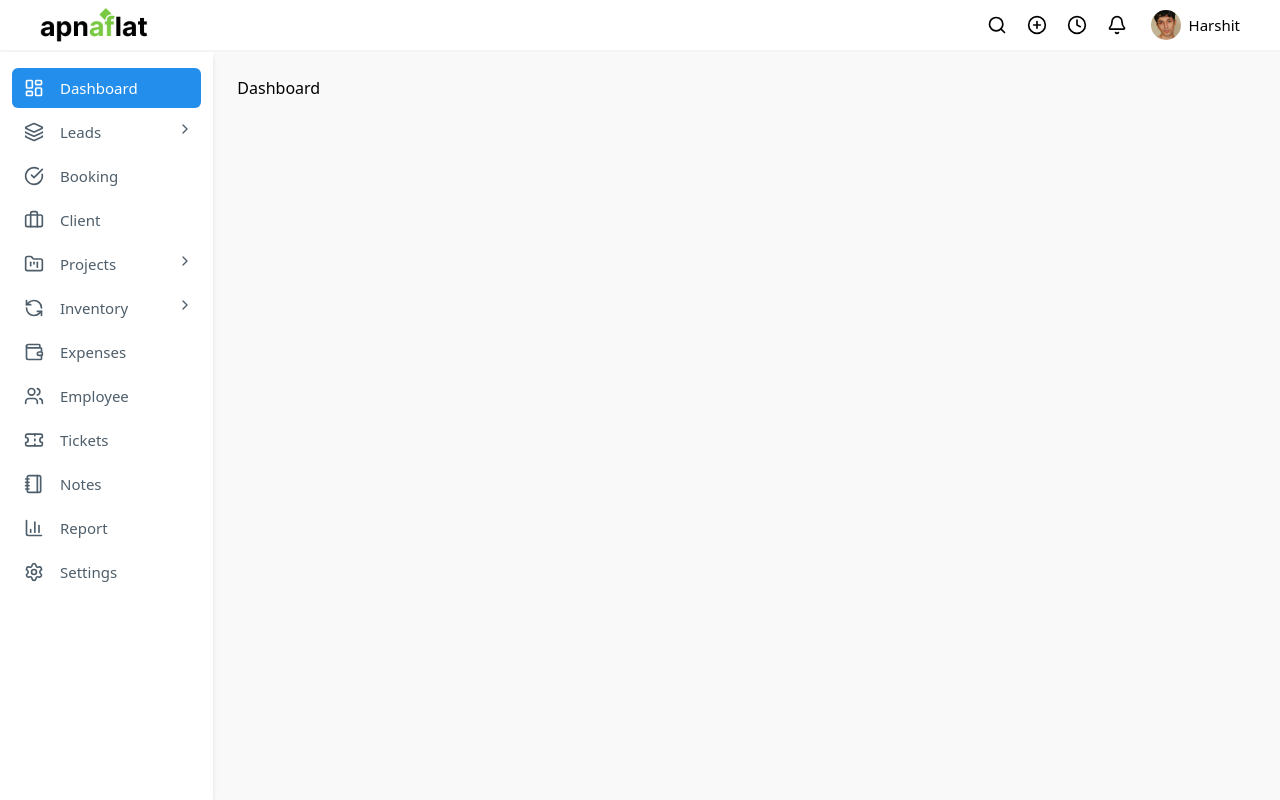
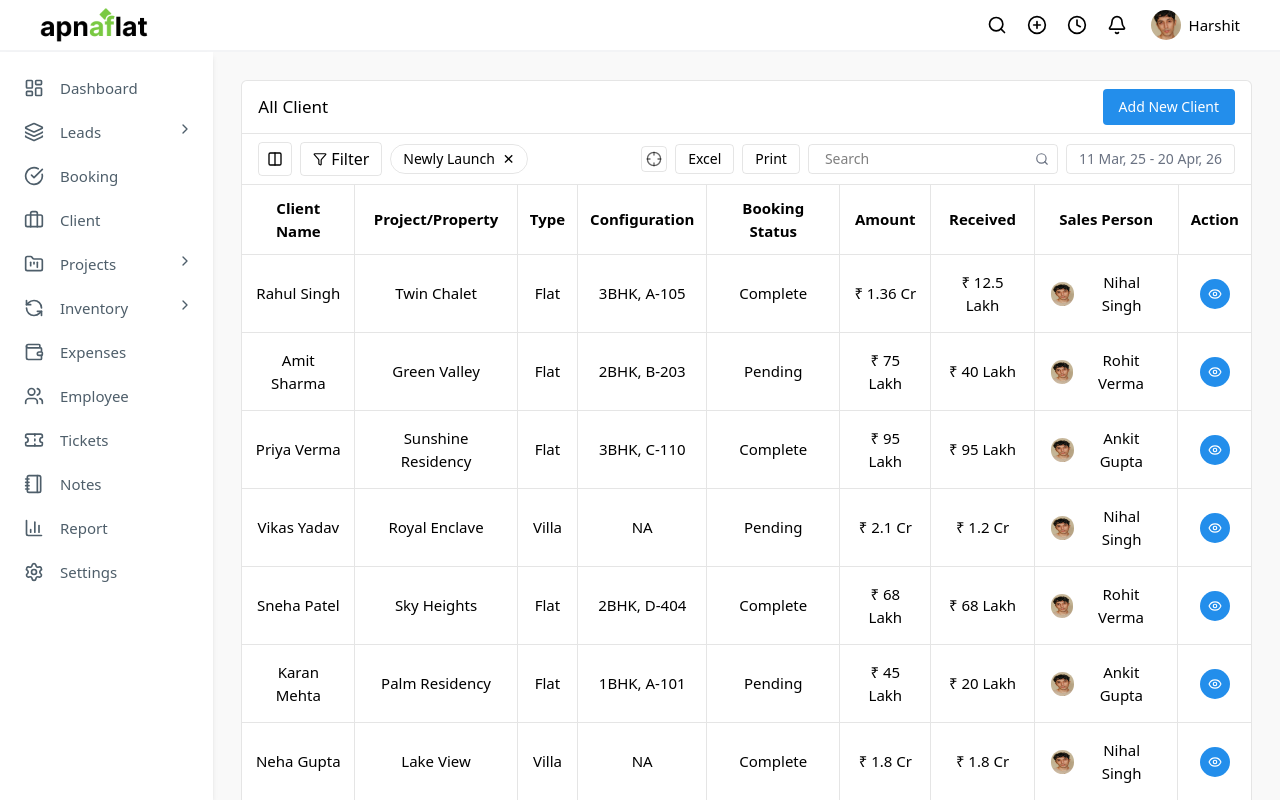
Before and after one commit to Abhinav22choubey/Mangement-Dashboard, a React (Vite) app: page /dashboard/Bookings/allClient in a window 1280 px wide. Before the commit this address led to /dashboard. Built offline with nearby package versions, Linux system fonts and the light colour scheme.

Commit message:
all client page

```diff
--- a/src/App.jsx
+++ b/src/App.jsx
@@ -16,6 +16,7 @@ import { AllLeads } from "./pages/leads/AllLeads";
 import LeadDetails from "./pages/leads/LeadDetails";
 import Kanban from "./pages/Kanban";
 import Bookings from "./pages/Bookings";
+import BookedClient from "./components/Bookings/BookedClient";
 import "./App.css";
 import AddLeads from "./pages/AddLeads";
 
@@ -70,7 +71,10 @@ export const App = () => {
             <Route path="kanban" element={<Kanban />} />
             <Route path="add" element={<AddLeads />} />
           </Route>
-          <Route path="Bookings" element={<Bookings />} />
+          <Route path="Bookings"  >
+            <Route index element={<Bookings />} />
+            <Route path="allClient" element={<BookedClient />} />
+           </Route>
         </Route>
 
         {/* Fallback */}
--- /dev/null
+++ b/src/components/Bookings/BookedClient.jsx
@@ -0,0 +1,230 @@
+  import React, { useState } from "react";
+  import { Search, Eye, Filter, Columns2, Crosshair } from "lucide-react";
+  import profile from "../../assets/kanban/profile.jpg";
+
+  const clientsData = [
+    {
+      name: "Rahul Singh",
+      project: "Twin Chalet",
+      type: "Flat",
+      config: "3BHK, A-105",
+      status: "Complete",
+      amount: "₹ 1.36 Cr",
+      received: "₹ 12.5 Lakh",
+      sales: "Nihal Singh",
+    },
+    {
+      name: "Amit Sharma",
+      project: "Green Valley",
+      type: "Flat",
+      config: "2BHK, B-203",
+      status: "Pending",
+      amount: "₹ 75 Lakh",
+      received: "₹ 40 Lakh",
+      sales: "Rohit Verma",
+    },
+    {
+      name: "Priya Verma",
+      project: "Sunshine Residency",
+      type: "Flat",
+      config: "3BHK, C-110",
+      status: "Complete",
+      amount: "₹ 95 Lakh",
+      received: "₹ 95 Lakh",
+      sales: "Ankit Gupta",
+    },
+    {
+      name: "Vikas Yadav",
+      project: "Royal Enclave",
+      type: "Villa",
+      config: "NA",
+      status: "Pending",
+      amount: "₹ 2.1 Cr",
+      received: "₹ 1.2 Cr",
+      sales: "Nihal Singh",
+    },
+    {
+      name: "Sneha Patel",
+      project: "Sky Heights",
+      type: "Flat",
+      config: "2BHK, D-404",
+      status: "Complete",
+      amount: "₹ 68 Lakh",
+      received: "₹ 68 Lakh",
+      sales: "Rohit Verma",
+    },
+    {
+      name: "Karan Mehta",
+      project: "Palm Residency",
+      type: "Flat",
+      config: "1BHK, A-101",
+      status: "Pending",
+      amount: "₹ 45 Lakh",
+      received: "₹ 20 Lakh",
+      sales: "Ankit Gupta",
+    },
+    {
+      name: "Neha Gupta",
+      project: "Lake View",
+      type: "Villa",
+      config: "NA",
+      status: "Complete",
+      amount: "₹ 1.8 Cr",
+      received: "₹ 1.8 Cr",
+      sales: "Nihal Singh",
+    },
+    {
+      name: "Rohit Kumar",
+      project: "Urban Nest",
+      type: "Flat",
+      config: "2BHK, B-210",
+      status: "Pending",
+      amount: "₹ 82 Lakh",
+      received: "₹ 50 Lakh",
+      sales: "Rohit Verma",
+    },
+    {
+      name: "Pooja Singh",
+      project: "Elite Homes",
+      type: "Flat",
+      config: "3BHK, E-305",
+      status: "Complete",
+      amount: "₹ 1.1 Cr",
+      received: "₹ 1.1 Cr",
+      sales: "Ankit Gupta",
+    },
+    {
+      name: "Arjun Das",
+      project: "City Square",
+      type: "Flat",
+      config: "2BHK, F-502",
+      status: "Pending",
+      amount: "₹ 90 Lakh",
+      received: "₹ 60 Lakh",
+      sales: "Nihal Singh",
+    },
+  ];
+
+  const BookedClient = () => {
+    const [search, setSearch] = useState("");
+
+    const filteredData = clientsData.filter((c) =>
+      c.name.toLowerCase().includes(search.toLowerCase())
+    );
+
+    return (
+      <div className="w-full p-1 md:p-1">
+        {/* Container */}
+        <div className="bg-white border border-black/10 rounded-md">
+
+          {/* Header */}
+          <div className="border-b border-black/10 px-4 py-2 flex flex-col md:flex-row justify-between items-start md:items-center gap-4">
+            <h2 className="text18 font-medium">All Client</h2>
+
+            <button className="bg-(--primary) text-white px-4 py-2 rounded text14">
+              Add New Client
+            </button>
+          </div>
+
+          {/* Top Controls */}
+          <div className="px-4 py-2 border-b border-black/10 flex flex-wrap justify-between items-center gap-3">
+
+            {/* Left controls */}
+            <div className="flex flex-wrap items-center gap-2">
+              <button className="border border-black/10 p-2 rounded">
+                <Columns2 size={16} />
+              </button>
+
+              <button className="border border-black/10 px-3 py-1 rounded flex items-center gap-1">
+                <Filter size={14} /> Filter
+              </button>
+
+              <div className="flex items-center gap-2 border border-black/10 rounded-full px-3 py-1 text14">
+                Newly Launch
+                <span className="cursor-pointer">✕</span>
+              </div>
+            </div>
+
+            {/* Right controls */}
+            <div className="flex flex-wrap items-center gap-2">
+
+               <button className="border border-black/10 p-1 rounded">
+                <Crosshair className="text-black/60" size={16} />
+              </button>
+              <button className="border border-black/10 px-3 py-1 rounded text14">
+                Excel
+              </button>
+
+              <button className="border border-black/10 px-3 py-1 rounded text14">
+                Print
+              </button>
+
+
+
+              <div className="flex  justify-around items-center border border-black/10 px-2 py-1 rounded">
+                <input
+                  type="text"
+                  placeholder="Search"
+                  className="outline-none px-2 text14"
+                  value={search}
+                  onChange={(e) => setSearch(e.target.value)}
+                />
+                <Search size={14} className="text-gray-500" />
+              </div>
+
+              <div className="border border-black/10 px-3 py-1 rounded text14 text-gray-500">
+                11 Mar, 25 - 20 Apr, 26
+              </div>
+            </div>
+          </div>
+
+          {/* Table */}
+          <div className="overflow-x-auto">
+            <table className="w-full min-w-[900px] text-center border-collapse">
+              <thead>
+                <tr className="border-b border-black/10 text-center text16">
+                  <th className="p-3 border-r border-black/10">Client Name</th>
+                  <th className="p-3 border-r border-black/10">Project/Property</th>
+                  <th className="p-3 border-r border-black/10">Type</th>
+                  <th className="p-3 border-r border-black/10">Configuration</th>
+                  <th className="p-3 border-r border-black/10">Booking Status</th>
+                  <th className="p-3 border-r border-black/10">Amount</th>
+                  <th className="p-3 border-r border-black/10">Received</th>
+                  <th className="p-3 border-r border-black/10">Sales Person</th>
+                  <th className="p-3">Action</th>
+                </tr>
+              </thead>
+
+              <tbody>
+                {filteredData.map((item, index) => (
+                  <tr key={index} className="border-b border-black/10 text16">
+                    <td className="p-3 border-r border-black/10">{item.name}</td>
+                    <td className="p-3 border-r border-black/10">{item.project}</td>
+                    <td className="p-3 border-r border-black/10">{item.type}</td>
+                    <td className="p-3 border-r border-black/10">{item.config}</td>
+                    <td className="p-3 border-r border-black/10">{item.status}</td>
+                    <td className="p-3 border-r border-black/10">{item.amount}</td>
+                    <td className="p-3 border-r border-black/10">{item.received}</td>
+
+                    <td className="p-4 items-center justify-center border-r line-clamp-1 border-black/10 flex text-center gap-2">
+                      <img className="w-6 h-6 rounded-full" src={profile} alt="profile" />
+                      <span className="text16">{item.sales}</span>
+                    </td>
+
+                    <td className="p-3">
+                      <button className="bg-(--primary) p-2 rounded-full text-white">
+                        <Eye size={14} />
+                      </button>
+                    </td>
+                  </tr>
+                ))}
+              </tbody>
+            </table>
+          </div>
+
+        </div>
+      </div>
+    );
+  };
+
+  export default BookedClient;
--- a/src/components/Bookings/Booking.jsx
+++ b/src/components/Bookings/Booking.jsx
@@ -1,4 +1,5 @@
 import React from "react";
+import { useNavigate } from "react-router-dom";
 import {
   LineChart,
   Line,
@@ -109,6 +110,8 @@ const StatCard = ({ title, value, bg, iconBg, Icon }) => {
 
 // ---------------- MAIN ----------------
 const Booking = () => {
+
+  const navigate = useNavigate();
   return (
     <div className="min-h-screen">
       <div className="w-full">
@@ -118,7 +121,9 @@ const Booking = () => {
 
           {/* STATS */}
           <div className="grid grid-cols-1 sm:grid-cols-2 lg:grid-cols-4 gap-5">
-            <StatCard title="Total Bookings" value="998" bg="bg-blue-50" iconBg="bg-[var(--sky)]" Icon={Building2} />
+            <button onClick={()=>{
+               navigate(`allClient`)
+            }}><StatCard title="Total Bookings" value="998" bg="bg-blue-50" iconBg="bg-[var(--sky)]" Icon={Building2} /></button>
             <StatCard title="Today's New Booking" value="5" bg="bg-yellow-50" iconBg="bg-[var(--yellow)]" Icon={ClipboardList} />
             <StatCard title="Pending Booking" value="15" bg="bg-yellow-50" iconBg="bg-[var(--yellow)]" Icon={ClipboardList} />
             <StatCard title="Cancelled Booking" value="135" bg="bg-orange-50" iconBg="bg-orange-400" Icon={CheckCircle} />
```
